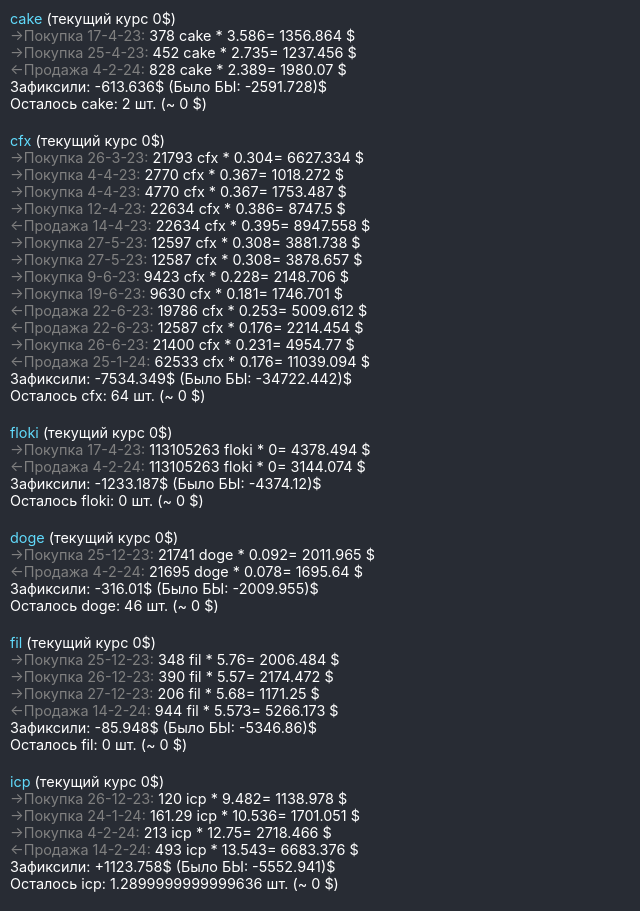
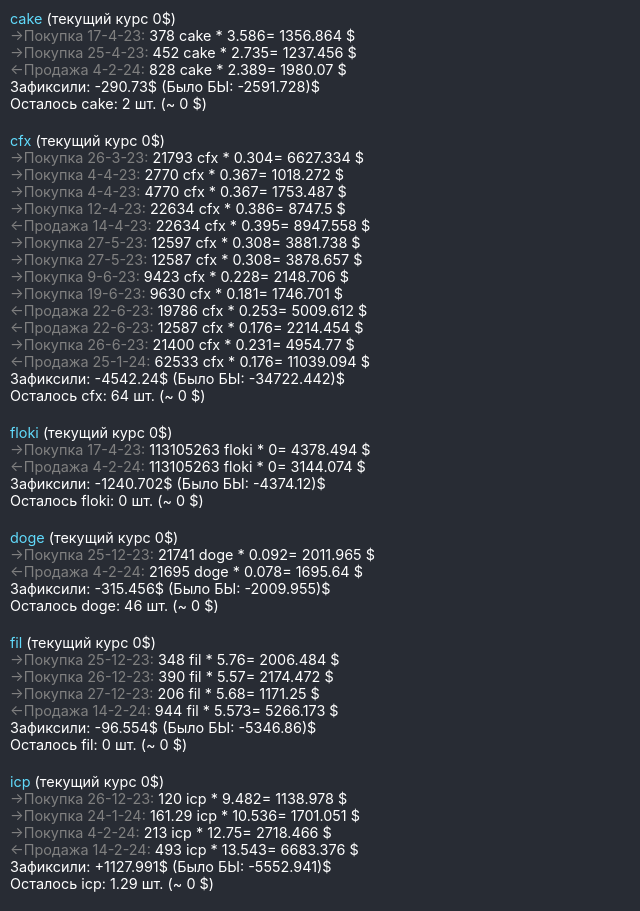
Before and after one commit to iadaria/currency-dima, a React (Create React App) app: page / in a window 1280 px wide. Shown: the top 911 px of the page, without its empty margins (0-640 px from the left). Built offline with nearby package versions, Linux system fonts and the light colour scheme; no server answers.

Commit message:
fix outcome

```diff
--- a/src/App.tsx
+++ b/src/App.tsx
@@ -65,13 +65,17 @@ const DealsByCoin = ({prices}: DealsByCoinProps) => {
     const outcome = round(calcOutcome(coin));
     const outcomeIn$ = round(countOfCoin(coin) * rate);
     const sign = outcome > 0 ? '+' : outcome < 0 ? '' : '';
-    //const color = outcome > 0 ? 'green' : outcome < 0 ? 'red' : '';
+    //const color = outcome > 0 ? 'green' : outcome <; 0 ? 'red' : '';
     const spent$ = round(calcSpent(coin));
     const planOutcome$ = round(outcomeIn$ - spent$);
     const s = planOutcome$ > 0 ? '+' : '';
 
     const wouldBeOutcome$ = round(countOfBoughts(coin) * rate - sumOfBoughts(coin));
-
+    const signWouldBe = wouldBeOutcome$ > 0 ? '+': '';
+    const wrap = () => {
+      if (outcomeIn$ > 50) return <br></br>;
+      return null;
+    };
     // show
     return (
       <div key={`item-${index}`} className="item">
@@ -85,15 +89,15 @@ const DealsByCoin = ({prices}: DealsByCoinProps) => {
         {/* <br /> */}
         <span>
           Зафиксили: {sign}
-          {calcFixed(coin)}$ (Было БЫ: {wouldBeOutcome$})$
+          {outcome}$ (Было БЫ: {signWouldBe}{wouldBeOutcome$})$
+        </span>
+        <br/>
+        <span>
           {outcomeIn$ > 50 &&
             `(Вложено: ${spent$}$, заработок: ${s}${planOutcome$}$)`}
+          {wrap()}
+          Осталось {coin}: {round(countOfCoin(coin))} шт. (~ {outcomeIn$} $)
         </span>
-        <br />
-        <span>
-          Осталось {coin}: {countOfCoin(coin)} шт. (~ {outcomeIn$} $)
-        </span>
-        <br />
         {/* <p>
           04.08.23 Продажа cfx на 20 usdt и покупка 258 trx для комиссии на
           перевод tron
--- a/src/components/Purchase.tsx
+++ b/src/components/Purchase.tsx
@@ -1,6 +1,6 @@
 import { Item } from '../types/cypto';
 import {formattedDate} from '../utils/date';
-import {calcBuyingCost, round} from '../utils/digits';
+import {calcBuyingCost, round, roundN} from '../utils/digits';
 
 interface Props {
   item: Item;
@@ -15,7 +15,7 @@ export function Purchase({item}: Props) {
     <>
       <span className="date">Покупка {boughtDateFormated}: </span>
       <span>
-        {count} {coin} * {round(boughtPerUnit)} usdt = {boughtCost} usdt
+        {count} {coin} * {roundN(boughtPerUnit, 4)} usdt = {boughtCost} usdt
       </span>
     </>
   );
--- a/src/utils/digits.ts
+++ b/src/utils/digits.ts
@@ -49,7 +49,7 @@ export const dealsGroupedByCoin = () => {
 export const dealsByCoin = (coin: COIN) =>
   DEALS.filter((deal) => deal.coin === coin);
 
-export const countOfCoin = (coin: COIN) =>
+export const countOfCoin = (coin: COIN): number =>
   dealsByCoin(coin).reduce(
     (sum, deal) =>
       deal.state === STATE.BOUGHT ? sum + deal.count : sum - deal.count,
```
Also changed, not shown: src/index.css (line endings or trailing spaces).
